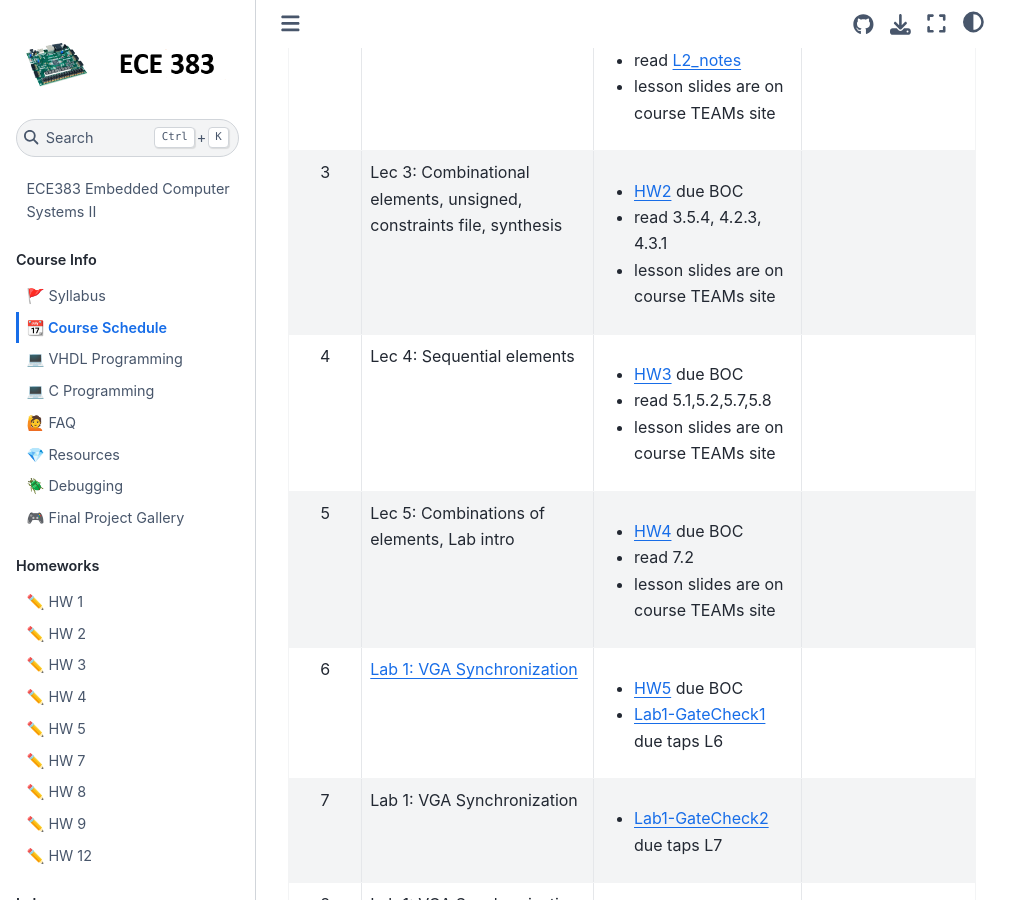
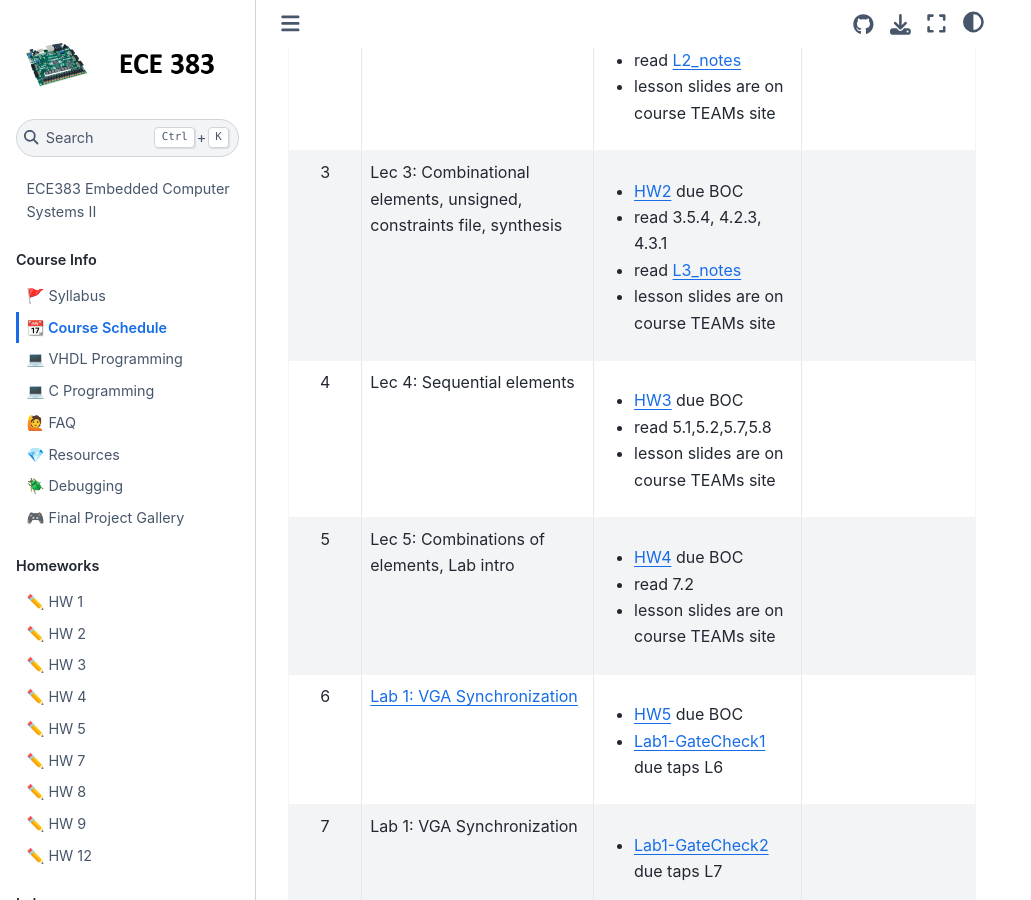
Before and after one commit to USAFA-ECE/ece383, a Jupyter Book: the page built from book/schedule.md, in a window 1280 px wide and 900 px high, scrolled down 532 px. Shown: the whole window, without its empty margins (0-1031 px from the left). Built offline with Jupyter Book 1.0.4 settings and Sphinx 7.4.7 and the Sphinx Book theme 1.1.4, drawn with Linux system fonts in a browser that asks for light colours; pages that are not in the unit, such as notebooks, are missing from menus.

Commit message:
Update schedule.md

```diff
--- a/book/schedule.md
+++ b/book/schedule.md
@@ -9,7 +9,7 @@
 |:------:|--------------------------------------------------|:--------------------|:-----------------------------------------:|
 | 1      | Lec 1: Intro, VHDL, Digital Systems Design       | <ul><li> read 1.1-1.7 </li><li>read [L1_notes](Lectures/lecture01.md) </li><li>lesson slides are on course TEAMs site</li></ul>  |      |
 | 2      | Lec 2: Digital Systems, hierarchical design, testbench | <ul><li>[HW1](Assignments/homework1.md) due BOC </li><li>read 2.1, 2.2.1, 2.2.2</li><li>read [L2_notes](Lectures/lecture02.md) </li><li>lesson slides are on course TEAMs site</li></ul> |    |
-| 3      | Lec 3: Combinational elements, unsigned, constraints file, synthesis | <ul><li>[HW2](Assignments/homework2.md) due BOC </li><li>read 3.5.4, 4.2.3, 4.3.1 </li><li>lesson slides are on course TEAMs site</li></ul> |    |
+| 3      | Lec 3: Combinational elements, unsigned, constraints file, synthesis | <ul><li>[HW2](Assignments/homework2.md) due BOC </li><li>read 3.5.4, 4.2.3, 4.3.1 </li><li>read [L3_notes](Lectures/lecture03.md) </li><li>lesson slides are on course TEAMs site</li></ul> |    |
 | 4      | Lec 4: Sequential elements                       | <ul><li>[HW3](Assignments/homework3.md) due BOC </li><li>read 5.1,5.2,5.7,5.8 </li><li>lesson slides are on course TEAMs site</li></ul> |    |
 | 5      | Lec 5: Combinations of elements, Lab intro       | <ul><li>[HW4](Assignments/homework4.md) due BOC </li><li>read 7.2 </li><li>lesson slides are on course TEAMs site</li></ul> |    |
 | 6      | [Lab 1: VGA Synchronization](Assignments/lab1.md)|  <ul><li>[HW5](Assignments/homework5.md)  due BOC </li><li>[Lab1-GateCheck1](Assignments/lab1.md) due taps L6 </li></ul>  |        |
```
